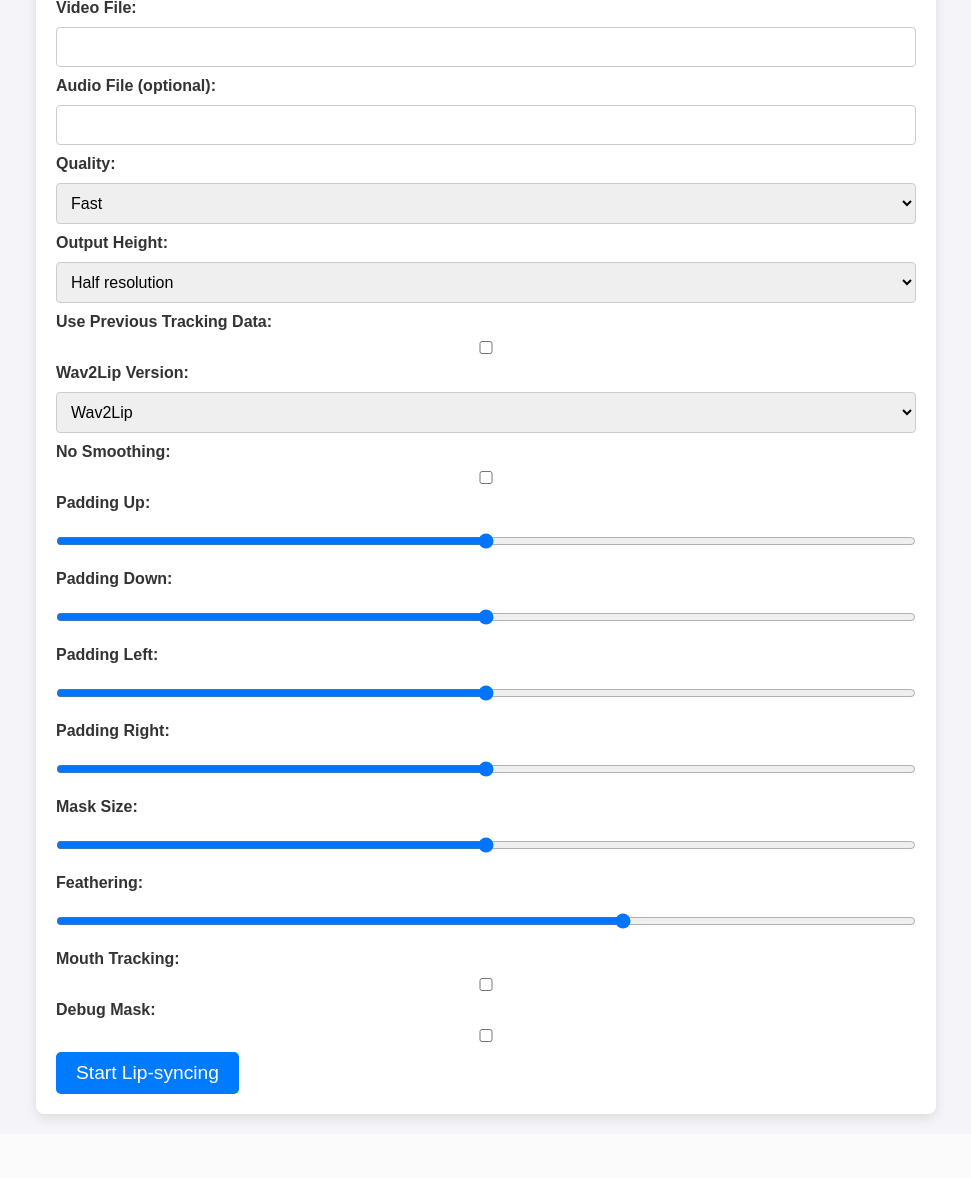
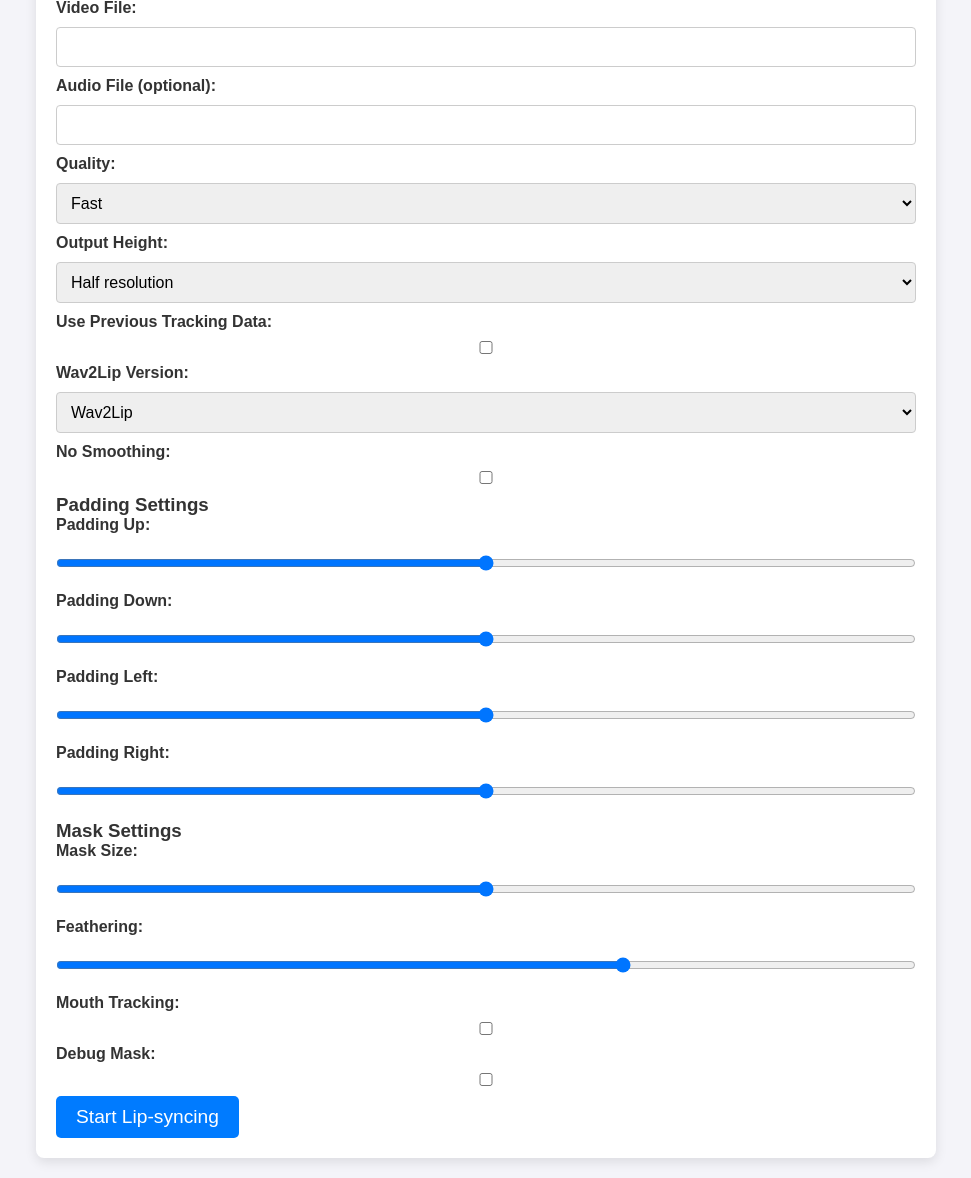
Before and after one commit to Mashood-Basharat/flask_code, a Python web app: template templates/lipsyncing.html in a window 1280 px wide. Shown: the part 155-1333 px from the top of the page, without its empty margins (154-1125 px from the left). Before the commit the page ends 1277 px from the top, so only its background shows below. Run offline with Jinja, Linux system fonts and the light colour scheme; the template is opened without the code that fills it, so the values that code supplies are empty.

Commit message:
added result and updated lipsyncing.html

```diff
--- a/templates/lipsyncing.html
+++ b/templates/lipsyncing.html
@@ -6,78 +6,108 @@
 
 <h1>Step 2: Select inputs</h1>
 <form method="POST" action="{{ url_for('lipsyncing', video_file=video_file, audio_file=audio_file) }}">
+    <div class="form-group">
         <label for="video_file">Video File:</label>
-    <input type="text" name="video_file" value="{{ video_file }}" readonly>
+        <input type="text" name="video_file" value="{{ video_file }}" readonly class="form-control">
+    </div>
 
+    <div class="form-group">
         <label for="audio_file">Audio File (optional):</label>
-    <input type="text" name="audio_file" value="{{ audio_file }}" readonly>
+        <input type="text" name="audio_file" value="{{ audio_file }}" readonly class="form-control">
+    </div>
 
+    <div class="form-group">
         <label for="quality">Quality:</label>
-    <select name="quality">
+        <select name="quality" class="form-control">
             <option value="Fast">Fast</option>
             <option value="Improved">Improved</option>
             <option value="Enhanced">Enhanced</option>
         </select>
+    </div>
 
+    <div class="form-group">
         <label for="output_height">Output Height:</label>
-    <select name="output_height">
+        <select name="output_height" class="form-control">
             <option value="half resolution">Half resolution</option>
             <option value="full resolution">Full resolution</option>
             <option value="480">480</option>
         </select>
+    </div>
 
+    <div class="form-check">
         <label for="use_previous_tracking_data">Use Previous Tracking Data:</label>
-    <input type="checkbox" name="use_previous_tracking_data">
+        <input type="checkbox" name="use_previous_tracking_data" class="form-check-input">
+    </div>
 
+    <div class="form-group">
         <label for="wav2lip_version">Wav2Lip Version:</label>
-    <select name="wav2lip_version">
+        <select name="wav2lip_version" class="form-control">
             <option value="Wav2Lip">Wav2Lip</option>
             <option value="Wav2Lip_GAN">Wav2Lip_GAN</option>
         </select>
+    </div>
 
+    <div class="form-check">
         <label for="nosmooth">No Smoothing:</label>
-    <input type="checkbox" name="nosmooth">
+        <input type="checkbox" name="nosmooth" class="form-check-input">
+    </div>
 
-    <!-- Padding -->
+    <!-- Padding settings -->
+    <h3>Padding Settings</h3>
+
+    <div class="form-group">
         <label for="U">Padding Up:</label>
-    <input type="range" name="U" min="-100" max="100" step="1">
+        <input type="range" name="U" min="-100" max="100" step="1" class="form-range">
+    </div>
+
+    <div class="form-group">
         <label for="D">Padding Down:</label>
-    <input type="range" name="D" min="-100" max="100" step="1">
+        <input type="range" name="D" min="-100" max="100" step="1" class="form-range">
+    </div>
+
+    <div class="form-group">
         <label for="L">Padding Left:</label>
-    <input type="range" name="L" min="-100" max="100" step="1">
+        <input type="range" name="L" min="-100" max="100" step="1" class="form-range">
+    </div>
+
+    <div class="form-group">
         <label for="R">Padding Right:</label>
-    <input type="range" name="R" min="-100" max="100" step="1">
+        <input type="range" name="R" min="-100" max="100" step="1" class="form-range">
+    </div>
 
+    <!-- Masking settings -->
+    <h3>Mask Settings</h3>
+
+    <div class="form-group">
         <label for="size">Mask Size:</label>
-    <input type="range" name="size" min="1" max="6" step="0.1">
+        <input type="range" name="size" min="1" max="6" step="0.1" class="form-range">
+    </div>
 
+    <div class="form-group">
         <label for="feathering">Feathering:</label>
-    <input type="range" name="feathering" min="0" max="3" step="1">
+        <input type="range" name="feathering" min="0" max="3" step="1" class="form-range">
+    </div>
 
+    <div class="form-check">
         <label for="mouth_tracking">Mouth Tracking:</label>
-    <input type="checkbox" name="mouth_tracking">
+        <input type="checkbox" name="mouth_tracking" class="form-check-input">
+    </div>
 
+    <div class="form-check">
         <label for="debug_mask">Debug Mask:</label>
-    <input type="checkbox" name="debug_mask">
+        <input type="checkbox" name="debug_mask" class="form-check-input">
+    </div>
 
-    <button type="submit" class="btn-primary">Start Lip-syncing</button>
+    <!-- Submit button -->
+    <button type="submit" class="btn btn-primary mt-3">Start Lip-syncing</button>
 </form>
 
 {% if message %}
-    <div class="message">{{ message }}</div>
+    <div class="alert alert-success mt-3">{{ message }}</div>
 {% endif %}
 
 {% if error %}
-    <div class="error">{{ error }}</div>
-{% endif %}
-
-<!-- Add a video player to show the result if it's available -->
-{% if result_video %}
-    <h2>Lip-synced Video Result:</h2>
-    <video controls>
-        <source src="{{ result_video }}" type="video/mp4">
-        Your browser does not support the video tag.
-    </video>
+    <div class="alert alert-danger mt-3">{{ error }}</div>
 {% endif %}
 
 {% endblock %}
```
Also changed, not shown: templates/result.html (added, +15 -0 lines). Lines whose indentation alone changed are shown as unchanged.
